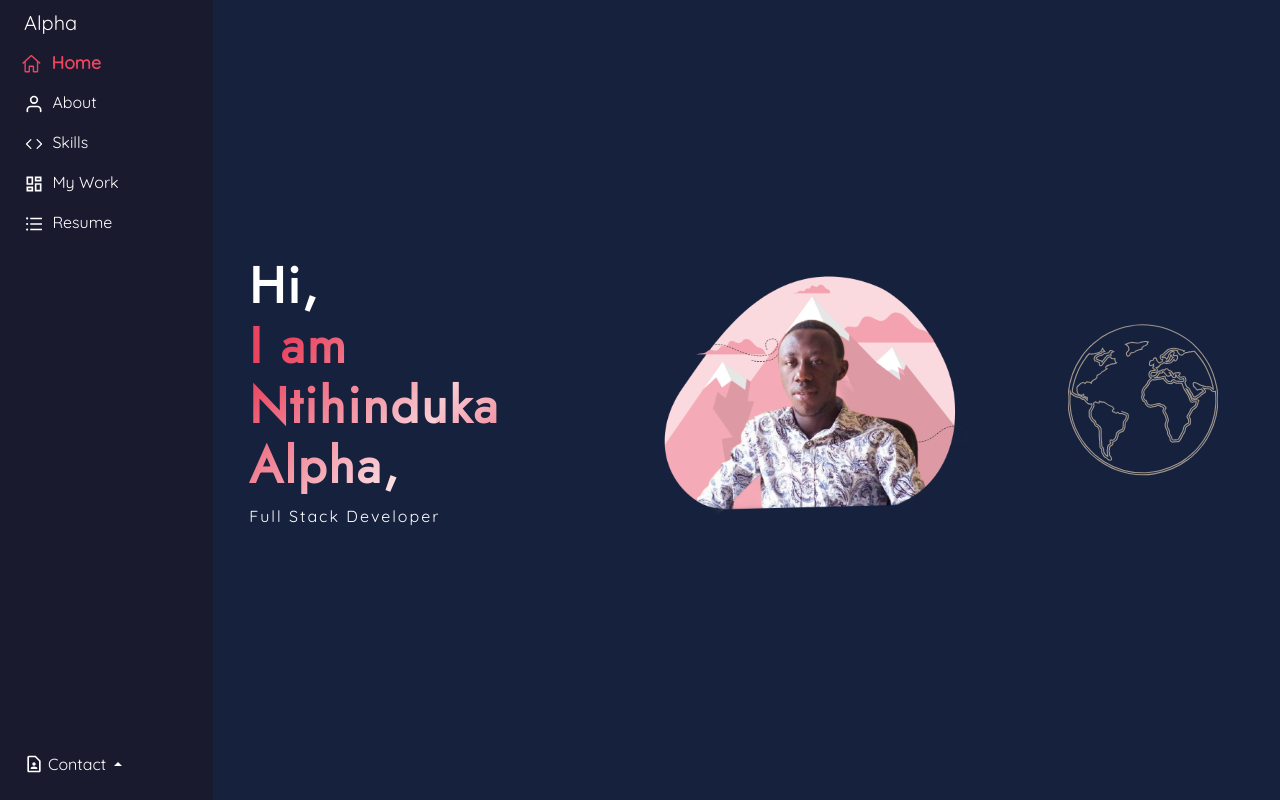
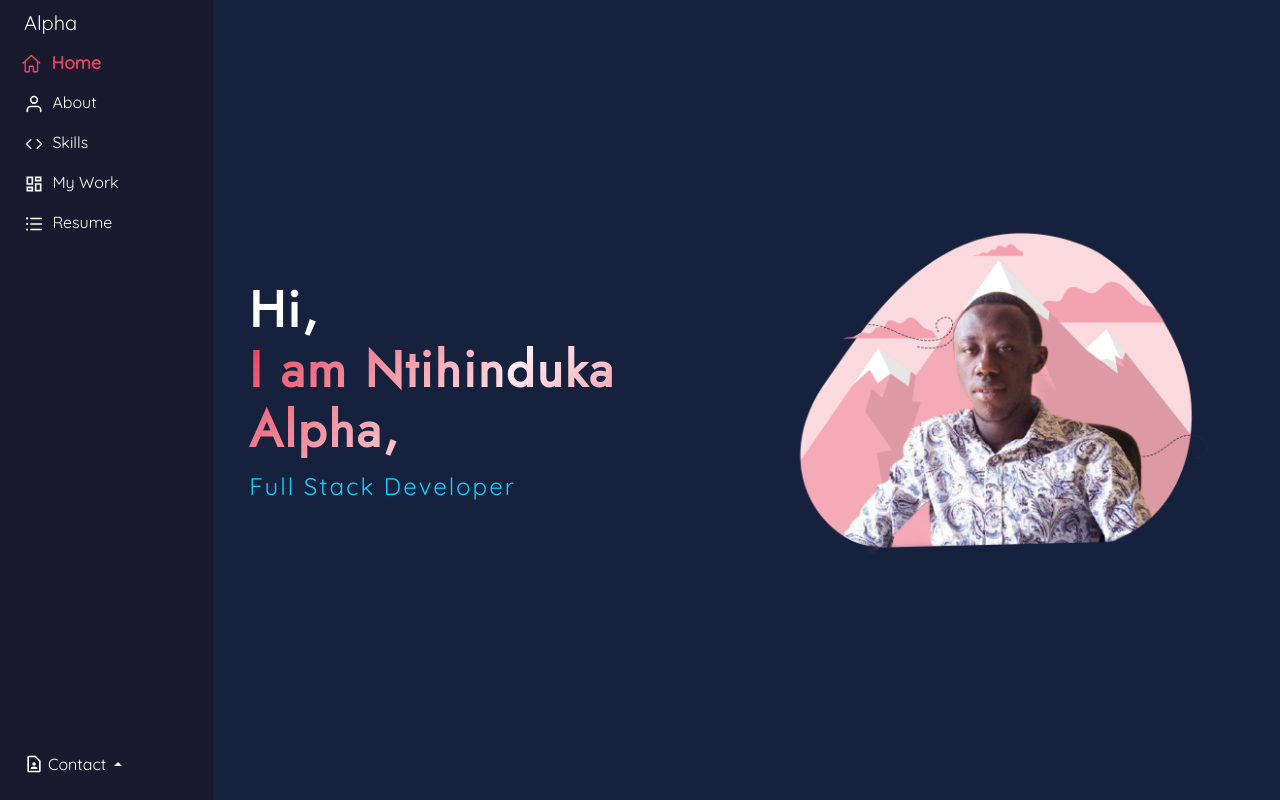
Before and after one commit to AlphaNtihinduka/alpha_portifolio_react, a React (Create React App) app: page / in a window 1280 px wide. Built offline with nearby package versions, Linux system fonts and the light colour scheme.

Commit message:
Add animation to home page

```diff
--- a/src/components/Home.js
+++ b/src/components/Home.js
@@ -1,5 +1,5 @@
 import React from 'react';
-import Globe from './globe/Globe';
+import './home.css';
 
 function Home() {
   return (
@@ -13,19 +13,17 @@ function Home() {
             <div className="col-lg-6 col-md-12 col-sm-12 d-flex align-items-center">
               <div>
                 <h1 className="m-0 font-big slide-in-top">Hi,</h1>
-                <h1 className="m-0 font-big animate-charcter">I am Ntihinduka Alpha,</h1>
-                <p className="ls-2 mt-2 slide-in-bottom">Full Stack Developer</p>
+                <h1 className="m-0 font-big animate-charcter name-title">I am Ntihinduka Alpha,</h1>
+                <p className="ls-2 mt-2 slide-in-bottom profile-desc">Full Stack Developer</p>
               </div>
             </div>
 
-            <div className="col-lg-6 col-md-12 col-sm-12">
+            <div className="col-lg-6 col-md-12 col-sm-12 image-animate">
               <img className="img-fluid" src="../images/nomad-bro.png" alt="profile" />
             </div>
 
           </div>
-
         </div>
-        <Globe />
       </div>
     </>
   );
--- /dev/null
+++ b/src/components/home.css
@@ -0,0 +1,23 @@
+.profile-desc {
+    color: rgba(0, 212, 255, 1);;
+    animation: slideinp 2s ease-in;
+    font-size: 1.5rem;
+  }
+
+  @keyframes slideinp {
+    from {
+      opacity: 0;
+      transform: translate(-5rem, 0);
+    }
+  }
+
+.image-animate {
+    animation: slidein 1.5s ease-in;
+  }
+
+  @keyframes slidein {
+    from {
+      opacity: 0;
+      transform: translate(0, -7rem);
+    }
+  }
```
